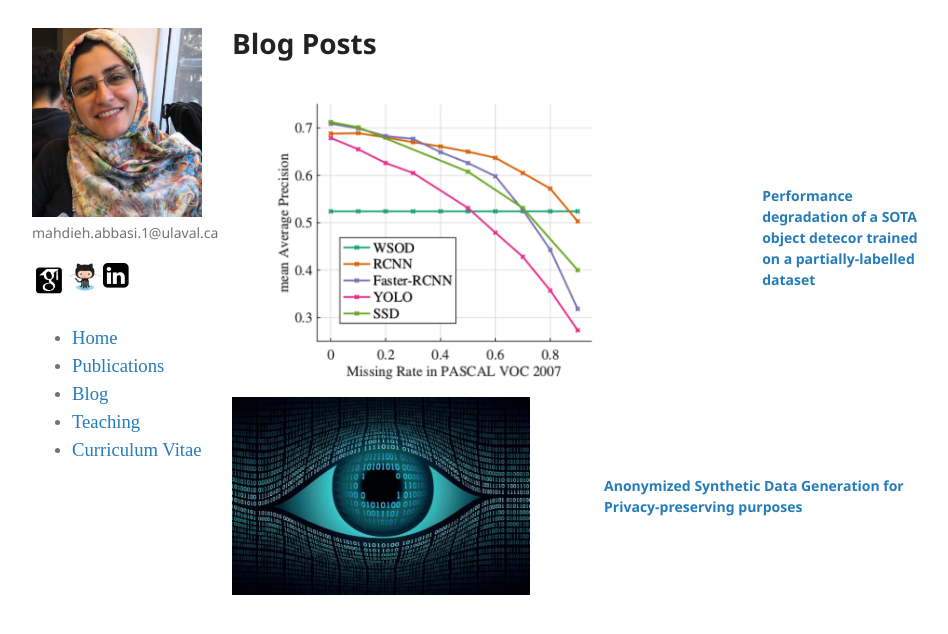
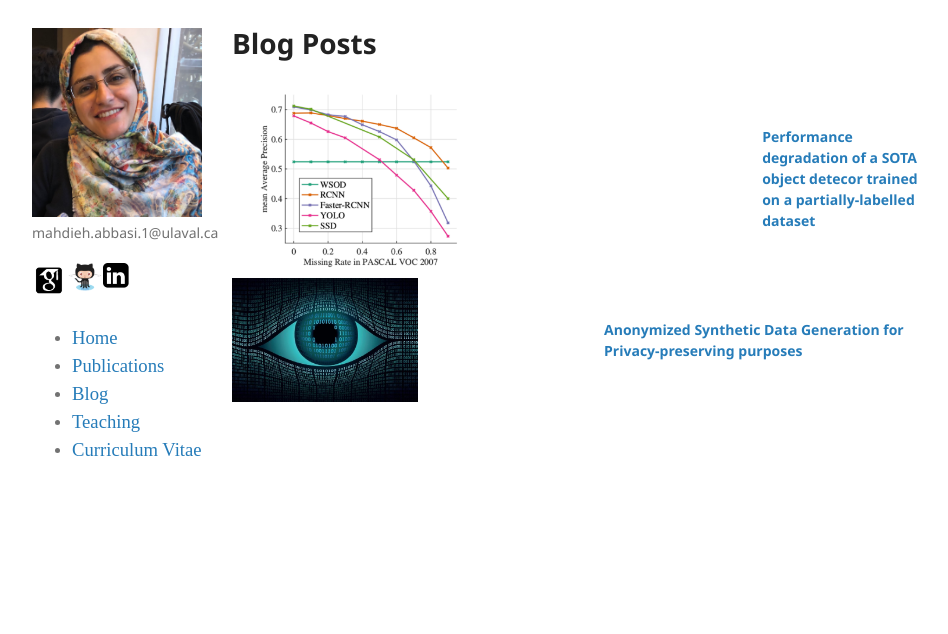
Before and after one commit to mahdaneh/mahdaneh.github.io, a Jekyll site: the page built from Blog.html, in a window 1280 px wide. Shown: the top 634 px of the page, without its empty margins (158-1106 px from the left). Built offline with Jekyll 4.4.1, drawn with Linux system fonts in a browser that asks for light colours.

Commit message:
update Blogs

```diff
--- a/Blog.html
+++ b/Blog.html
@@ -10,22 +10,22 @@
   <h1> Blog Posts</h1>
 
 
-<div class="parent">
-<div class="img">
+<div class="parent2">
+<div class="img2">
 <img  style="vertical-align:middle" src="/Blogs/img_object_detector/missing-rate.png" />
 </div>
-<div class="text">
+<div class="text2">
 <a href="/Blogs/Object_Detector.html"> <span style="font-weight: bold">Performance degradation of a SOTA object detecor trained on a partially-labelled dataset</a>
 </div>
 </div>
 
 
 
-<div class="parent">
-<div class="img">
+<div class="parent2">
+<div class="img2">
 <img style="vertical-align:middle" src="/Blogs/img_data_privacy/icon_image.jpg" />
 </div>
-<div class="text">
+<div class="text2">
 <a href="/Blogs/Data_anonymization_privacy.html"><b>Anonymized Synthetic Data Generation for Privacy-preserving purposes</b></a>
 </div>
 
--- a/_sass/jekyll-theme-minimal.scss
+++ b/_sass/jekyll-theme-minimal.scss
@@ -569,6 +569,31 @@
     width:80%;
     vertical-align:middle;
 }
+
+
+
+div.parent2{
+    display:table;
+    width:100%;
+
+}
+div.text2{
+
+    vertical-align:middle;
+    display:table-cell;
+
+}
+div.parent2 .img{
+    vertical-align:middle;
+    display:table-cell;
+
+
+}
+div.img2 img{
+    width:50%;
+    vertical-align:middle;
+}
+
 @media print, screen and (max-width: 480px) {
   body {
     padding:15px;
```
